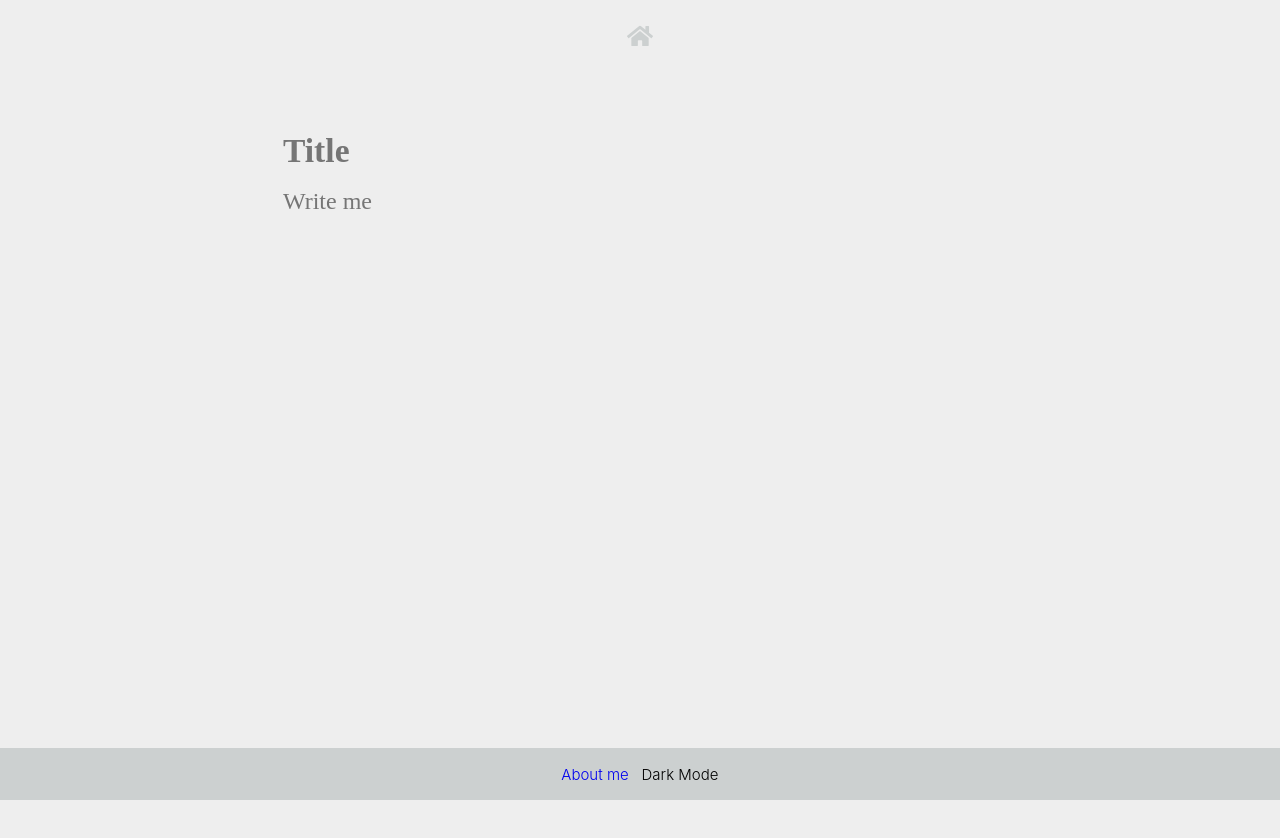
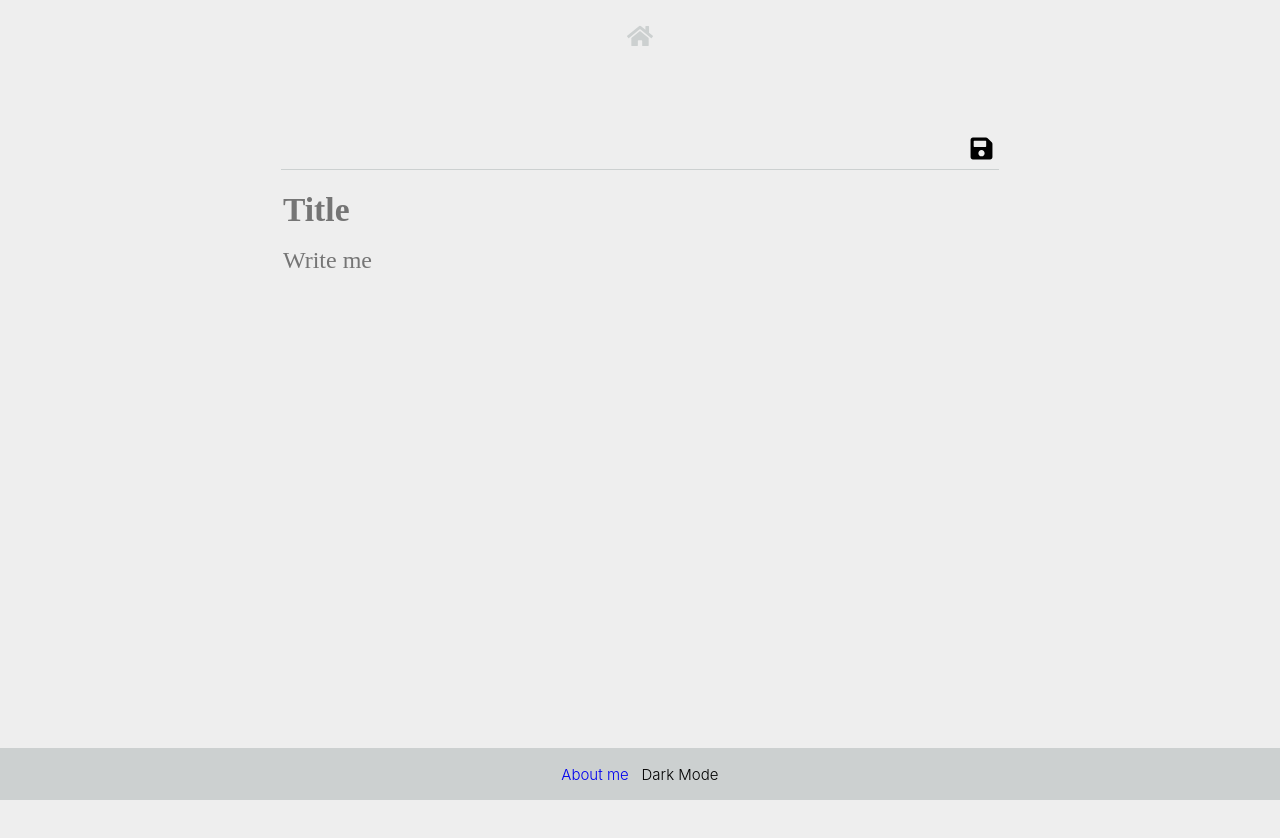
Before and after one commit to tommasogiannoni/quickmemo.dev, a React (Create React App) app: page /new in a window 1280 px wide. Shown: the top 838 px of the page. Built offline with nearby package versions, Linux system fonts and the light colour scheme.

Commit message:
added save button to new note, that do nothing for now

```diff
--- a/public/index.html
+++ b/public/index.html
@@ -24,7 +24,7 @@
       work correctly both with client-side routing and a non-root public URL.
       Learn how to configure a non-root public URL by running `npm run build`.
     -->
-    <title>React App</title>
+    <title>Write.me</title>
   </head>
   <body>
     <noscript>You need to enable JavaScript to run this app.</noscript>
--- a/src/App.css
+++ b/src/App.css
@@ -104,5 +104,5 @@ nav ul li {
   cursor: pointer;
 }
 .footer-item:hover {
-  color: #ff0043;
+  color: #cc0033;
 }
--- a/src/components/NewNotePage.js
+++ b/src/components/NewNotePage.js
@@ -1,4 +1,6 @@
 import {React, useState } from 'react';
+import { FaSave } from "react-icons/fa";
+import { MdDelete } from "react-icons/md";
 import '../styles/NewNotePage.css'
 
 function NewNotePage({ theme })  {
@@ -20,6 +22,10 @@ function NewNotePage({ theme })  {
   return (
     <div className="container">
       <div className='container-small content-new note-card'>
+        <div className='note-actions'>
+          <FaSave className='save-icon' style={{ color: theme.color }}/>
+        </div>
+        <div>
           <input
             type="text"
             className="note-title-input"
@@ -35,6 +41,7 @@ function NewNotePage({ theme })  {
           style={{ color: theme.color }}
         />
       </div>
+        </div>
     </div>
   );
 }
--- a/src/styles/NewNotePage.css
+++ b/src/styles/NewNotePage.css
@@ -36,10 +36,28 @@
   font-family: 'Gotham';
   resize: none;
   height: auto;
-  min-height: calc(90vh - 200px);
+  min-height: calc(80vh - 200px);
   overflow-y: auto;
 }
 
 .note-content-input::-webkit-scrollbar {
   display: none; /* Nascondi la scrollbar verticale solo quando non è necessaria */
 }
+
+.note-actions{
+  display: flex;
+  justify-content: right;
+  font-size: 25px;
+  padding: 5px;
+  border-bottom: solid;
+  border-width: 1px;
+  margin-bottom: 0.8em;
+  border-color: #ccd0d0;
+  .save-icon {
+    margin-bottom: 0.1em;
+  }
+}
+.note-actions :hover{
+  color: #287b28;
+  cursor: pointer;
+}
```
